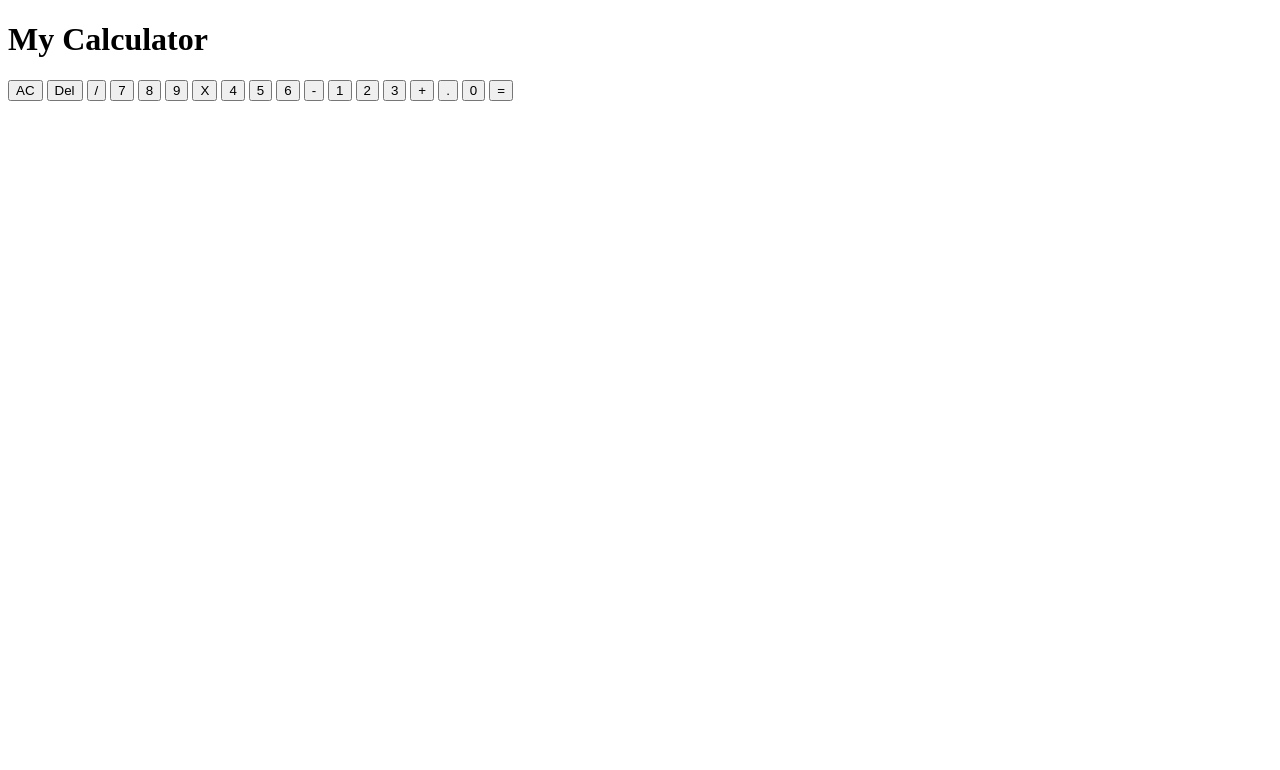
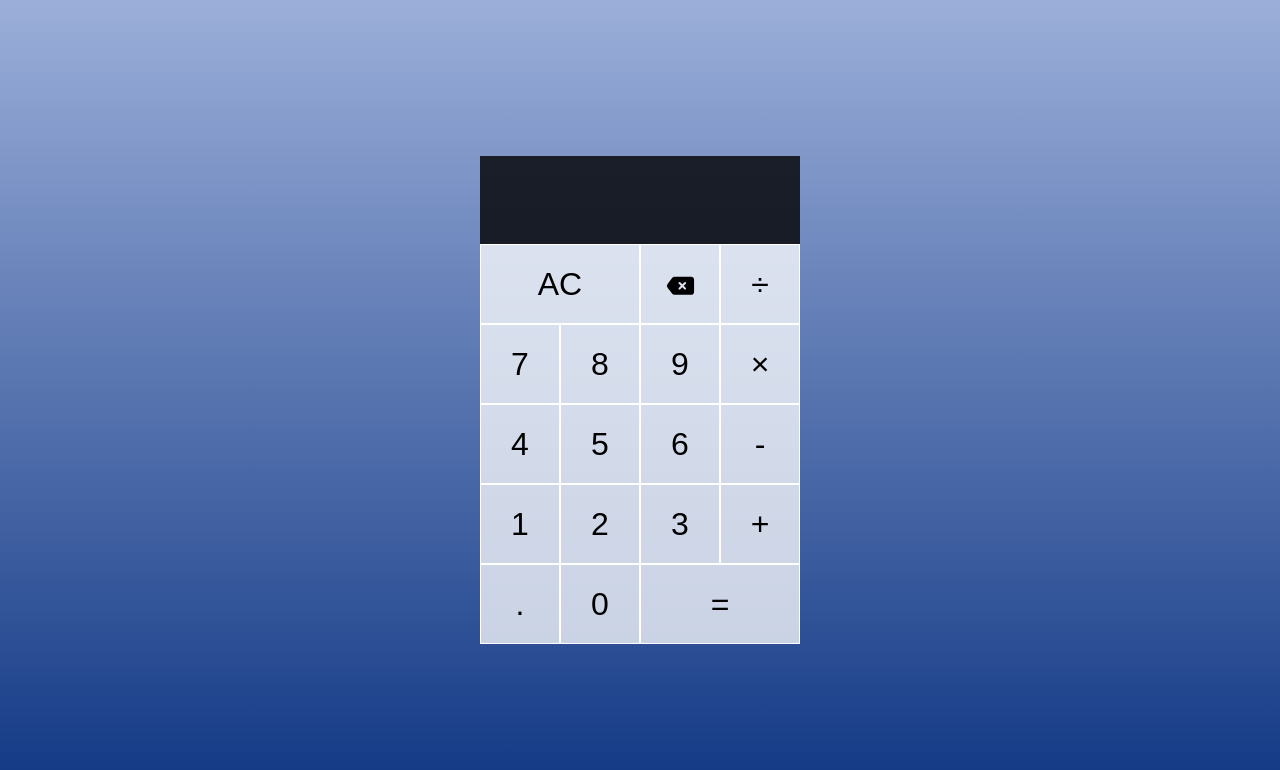
Before and after one commit to aakankshabaijal/my-calculator, a plain HTML site: page index.html in a window 1280 px wide. Drawn offline with Linux system fonts and the light colour scheme.

Commit message:
Added Styles

```diff
--- a/app.js
+++ b/app.js
@@ -1,8 +1,7 @@
 const outputArea = document.querySelector('.output');
-const resultDisplay = document.createElement('h2');
-resultDisplay.innerText = '';
 
-outputArea.appendChild(resultDisplay);
+const resultDisplay = document.querySelector('.current-operand');
+const previousNumber = document.querySelector('.previous-operand');
 
 let num1 = 0;
 let num2 = 0;
@@ -16,50 +15,52 @@ const subtractOperator = document.querySelector('.subtract');
 const multiplyOperator = document.querySelector('.multiply');
 const divideOperator = document.querySelector('.divide');
 
-const equalTo = document.querySelector('.equalTo');
+const equalToButton = document.querySelector('.equalTo');
+const allClearButton = document.querySelector('.allClear');
+const delButton = document.querySelector('.del');
 
-//now I have to create on click listeneers for all numbers
 
 for(let number of numbers){
     number.addEventListener('click', () => {
         let currDigit = number.innerText;
-        console.log(currDigit); // okay so this is working.
-
-        //now i just need to append this to the result display
-
+        console.log(currDigit);
         resultDisplay.innerText += currDigit;
     })
 }
 
-addOperator.addEventListener('click', () => {
+/**
+ * When an operator (add,subtact, multiply or divide is pressed)
+ */
+
+const operatorPressed = () => {
     num1 = resultDisplay.innerText ;
     console.log(num1);
+    previousNumber.innerText = num1;
     resultDisplay.innerText = '';
+}
+
+
+addOperator.addEventListener('click', () => {
+    operatorPressed();
     currOperator = 'add';
 });
 
 subtractOperator.addEventListener('click', () => {
-    num1 = resultDisplay.innerText ;
-    console.log(num1);
-    resultDisplay.innerText = '';
+    operatorPressed();
     currOperator = 'subtract';
 });
 
 multiplyOperator.addEventListener('click', () => {
-    num1 = resultDisplay.innerText ;
-    console.log(num1);
-    resultDisplay.innerText = '';
+    operatorPressed();
     currOperator = 'multiply';
 });
 
 divideOperator.addEventListener('click', () => {
-    num1 = resultDisplay.innerText ;
-    console.log(num1);
-    resultDisplay.innerText = '';
+    operatorPressed();
     currOperator = 'divide';
 });
 
-equalTo.addEventListener('click', () => {
+equalToButton.addEventListener('click', () => {
     num2 = resultDisplay.innerText;
     console.log(num2);
 
@@ -78,7 +79,29 @@ equalTo.addEventListener('click', () => {
             break;
     }
 
+})
 
+allClearButton.addEventListener('click', () => {
+    num1 = 0;
+    num2 = 0;
+    previousNumber.innerText='';
+    resultDisplay.innerText='';
+})
 
-    //now I need to figure out which function to call to display the result
+delButton.addEventListener('click', () => {
+    if(num1 !== 0){
+        num1 = num1/10;
+        resultDisplay.innerText = parseInt(num1);
+    }
 })
+
+/**
+ * !Problems :
+ * 1. Delete Button not working in some cases
+ * 2. Decimal operations not working
+ *
+ * ?Additional Features: Comma Separator
+ *
+ * Continue watching from 17:58 on https://youtu.be/j59qQ7YWLxw?t=1067
+ *
+ */
--- a/index.html
+++ b/index.html
@@ -6,23 +6,36 @@
     <meta http-equiv="X-UA-Compatible" content="IE=edge">
     <meta name="viewport" content="width=device-width, initial-scale=1.0">
     <title>My Calculator</title>
+
+    <link rel="stylesheet" href="/styles.css">
+    <script src="https://kit.fontawesome.com/4284a63d5a.js" crossorigin="anonymous"></script>
 </head>
 
 <body>
-    <h1>My Calculator</h1>
 
-    <div class="container">
+    <div class="container-grid">
         <div class="output">
+            <div class="previous-operand"></div>
+            <div class="current-operand"></div>
+        </div>
 
-        </div>
-        <div class="keypad">
-            <button class="allClear">AC</button>
-            <button class="del">Del</button>
-            <button class="divide">/</button>
+        <button class="allClear span-two">AC</button>
+        <button class="del">
+            <svg xmlns="http://www.w3.org/2000/svg" viewBox="0 -10 32 40" x="0px" y="0px">
+                <g>
+                    <path
+                        d="M26.15,7.29H10.23A3,3,0,0,0,7.84,8.47l-4.37,5.7a3,3,0,0,0,0,3.66l4.37,5.7a3,3,0,0,0,2.39,1.18H26.15a3,3,0,0,0,3-3V10.29A3,3,0,0,0,26.15,7.29ZM21.16,18a1,1,0,0,1,0,1.42,1,1,0,0,1-.71.29,1,1,0,0,1-.71-.29l-2-2-2,2a1,1,0,0,1-1.42,0,1,1,0,0,1,0-1.42l2-2-2-2a1,1,0,0,1,1.42-1.42l2,2,2-2A1,1,0,1,1,21.16,14l-2,2Z" />
+                </g><text x="0" y="47" fill="#000000" font-size="5px" font-weight="bold"
+                    font-family="'Helvetica Neue', Helvetica, Arial-Unicode, Arial, Sans-serif">Created by The Icon
+                    Z</text><text x="0" y="52" fill="#000000" font-size="5px" font-weight="bold"
+                    font-family="'Helvetica Neue', Helvetica, Arial-Unicode, Arial, Sans-serif">from the Noun
+                    Project</text>
+            </svg></button>
+        <button class="divide">÷</button>
         <button class="number">7</button>
         <button class="number">8</button>
         <button class="number">9</button>
-            <button class="multiply">X</button>
+        <button class="multiply">×</button>
         <button class="number">4</button>
         <button class="number">5</button>
         <button class="number">6</button>
@@ -31,10 +44,10 @@
         <button class="number">2</button>
         <button class="number">3</button>
         <button class="add">+</button>
-            <button class="decimal">.</button>
+        <button class="number">.</button>
         <button class="number">0</button>
-            <button class="equalTo">=</button>
-        </div>
+        <button class="equalTo span-two">=</button>
+
     </div>
 
     <script src="/app.js"></script>
--- a/styles.css
+++ b/styles.css
@@ -0,0 +1,73 @@
+*, *::before, *::after{
+    box-sizing: border-box;
+    font-family: 'Tenorite', sans-serif;
+    font-weight:normal;
+    scrollbar-width: none;
+
+}
+
+body{
+    padding:0;
+    margin:0;
+    max-height: 100vh;
+    background: hsla(221, 45%, 73%, 1);
+
+    background: linear-gradient(to bottom, hsla(221, 45%, 73%, 1), hsla(220, 78%, 29%, 1));
+    background-repeat: no-repeat;
+}
+
+.container-grid{
+    display: grid;
+    justify-content: center;
+    align-content: center;
+    height: 100vh;
+
+    grid-template-columns: repeat(4, 5em);
+    grid-template-rows: minmax(5.5em, auto)repeat(5, 5em);
+}
+
+.container-grid button{
+    cursor: pointer;
+    font-size: 2rem;
+    border: 1px solid white;
+    outline: none;
+    background-color: rgba(255,255,255,0.75);
+}
+
+.container-grid button:hover{
+    background-color: rgba(255,255,255,0.95);
+}
+
+.span-two{
+    grid-column: span 2;
+}
+
+.output{
+    grid-column: 1/-1;
+    background-color: rgba(0,0,0,0.80);
+    display: flex;
+    align-items: flex-end;
+    justify-content: space-around;
+    flex-direction: column;
+    padding: 2%;
+    word-wrap: break-word;
+    word-break: break-all;
+}
+
+.output .previous-operand{
+    color:rgba(255,255,255,0.70);
+    font-size: 1.5rem;
+}
+
+.output .current-operand{
+    color:rgba(255, 255, 255, 0.95);
+    font-size: 2.5rem;
+}
+
+svg{
+    max-width: 50%;
+}
+
+h2{
+    margin: 0;
+}
```
Lines whose indentation alone changed are shown as unchanged.
